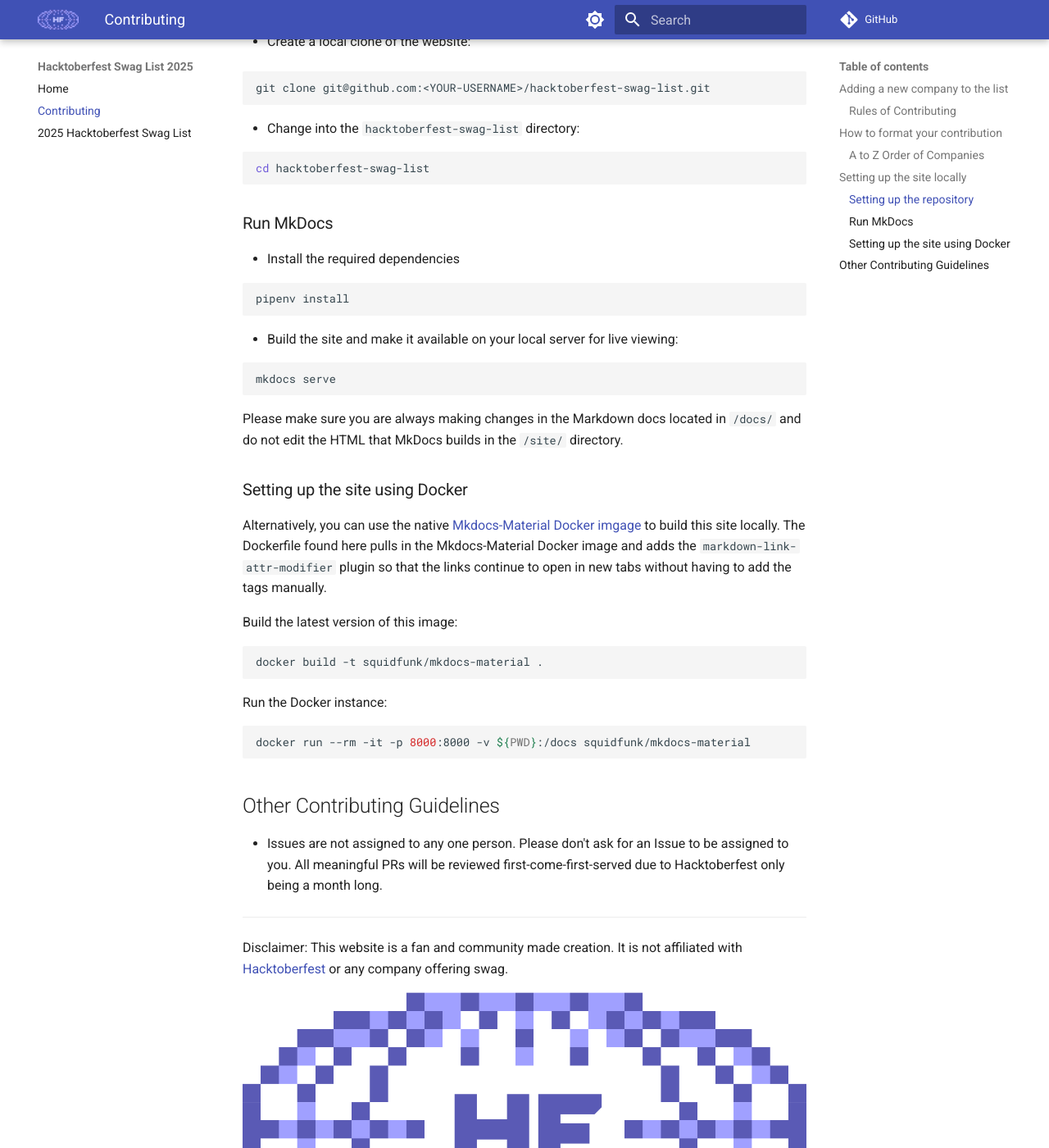
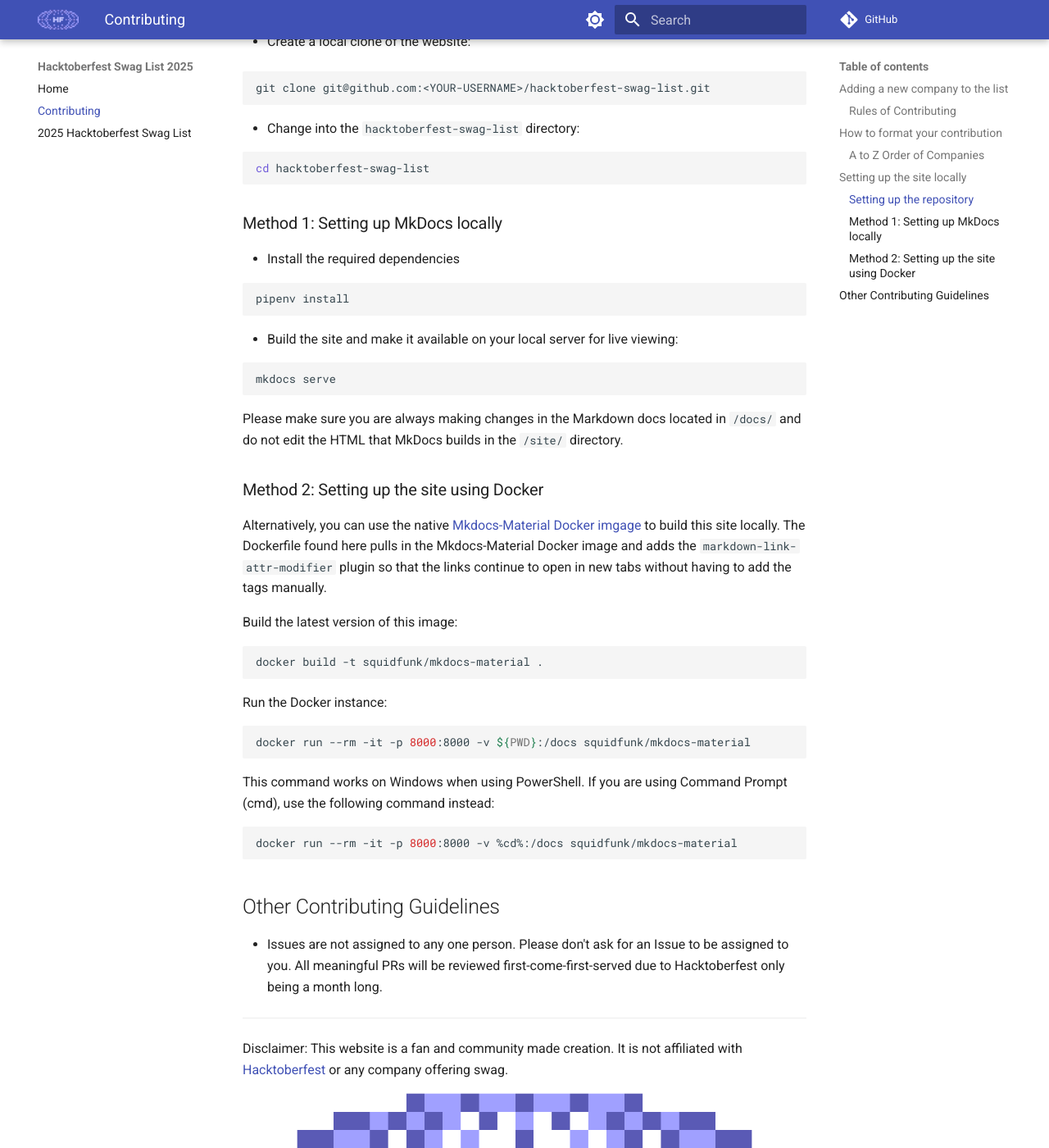
Before and after one commit to crweiner/hacktoberfest-swag-list, an MkDocs documentation site: the page built from docs/contributing.md, in a window 1280 px wide and 1400 px high, scrolled down 1915 px. Shown: the whole window at 82% size. Built offline with MkDocs 1.6.1 and Material for MkDocs 9.7.7, drawn with Linux system fonts in a browser that asks for light colours; plug-ins that fetch from the network failed and are left out; comment, search, counter and statistics services are not loaded.

Commit message:
update contributing guide instructions

````diff
--- a/docs/contributing.md
+++ b/docs/contributing.md
@@ -75,7 +75,7 @@
   cd hacktoberfest-swag-list
   ```
 
-### Run MkDocs
+### Method 1: Setting up MkDocs locally
 
 * Install the required dependencies
 
@@ -91,7 +91,7 @@
 
 Please make sure you are always making changes in the Markdown docs located in `/docs/` and do not edit the HTML that MkDocs builds in the `/site/` directory.
 
-### Setting up the site using Docker
+### Method 2: Setting up the site using Docker
 
 Alternatively, you can use the native [Mkdocs-Material Docker imgage](https://hub.docker.com/r/squidfunk/mkdocs-material) to build this site locally. The Dockerfile found here pulls in the Mkdocs-Material Docker image and adds the `markdown-link-attr-modifier` plugin so that the links continue to open in new tabs without having to add the tags manually.
 
@@ -111,6 +111,14 @@
 
 ```
 
+This command works on Windows when using PowerShell. If you are using  Command Prompt (cmd), use the following command instead:
+
+```bash
+
+docker run --rm -it -p 8000:8000 -v %cd%:/docs squidfunk/mkdocs-material
+
+```
+
 ## Other Contributing Guidelines
 
 * Issues are not assigned to any one person. Please don't ask for an Issue to be assigned to you. All meaningful PRs will be reviewed first-come-first-served due to Hacktoberfest only being a month long.
````
